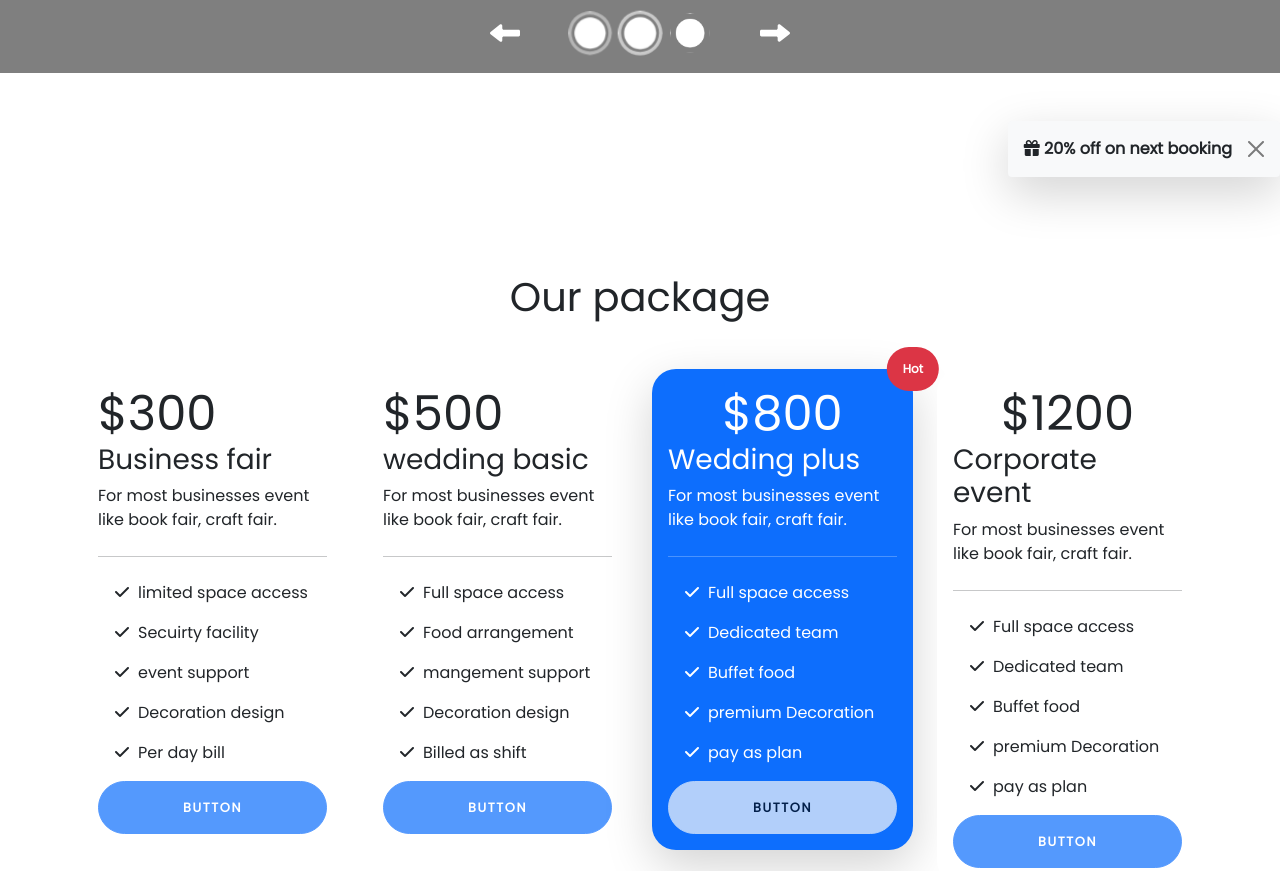
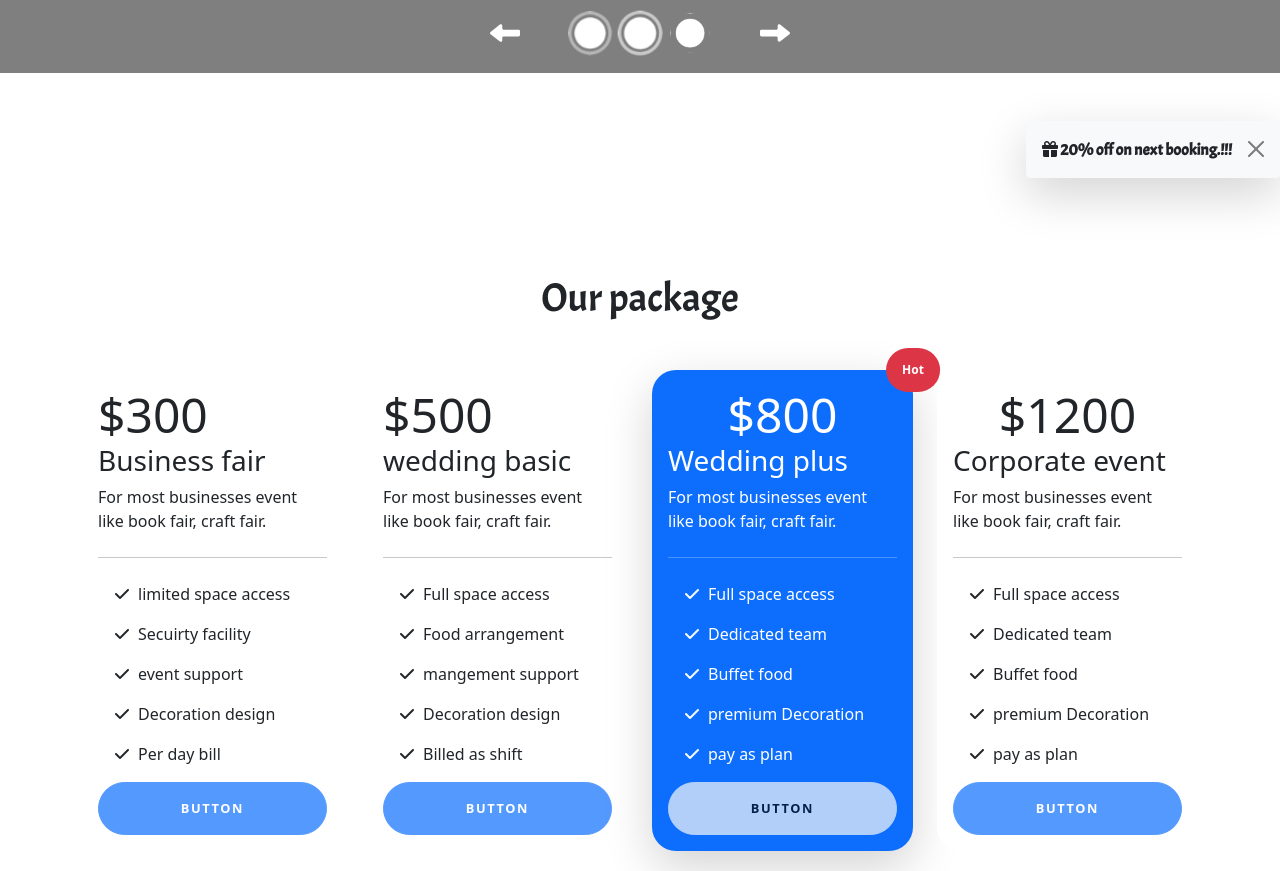
Before and after one commit to najmul-rusu/convention-center, a plain HTML site: page index.html in a window 1280 px wide. Shown: the part 811-1682 px from the top of the page. Drawn offline with nearby package versions, Linux system fonts and the light colour scheme.

Commit message:
font added

```diff
--- a/index.html
+++ b/index.html
@@ -119,7 +119,7 @@
         <div class="alert-popup d-sm-flex  d-lg-flex justify-content-end">
             <div class="text-dark alert  flex-sm-row bg-light text-secondary border-0 mb-5 mt-5  shadow-lg alert-warning alert-dismissible fade show"
                 role="alert">
-                <strong> <i class="fas fa-gift"></i> 20% off on next booking
+                <strong> <i class="fas fa-gift"></i> 20% off on next booking.!!!
                     <button type="button" class="btn-close" data-bs-dismiss="alert" aria-label="Close"></button>
                 </strong>
             </div><strong>
@@ -358,7 +358,7 @@
         <!--------------------
             Contact ------------------------>
         <section class="container my-5">
-            <h2 class="h1-responsive font-weight-bold text-center my-4">Contact us</h2>
+            <h1 class="h1-responsive text-center my-4">Contact us</h1>
             <p class="text-center w-responsive mx-auto mb-5">Do you have any questions? Please do not hesitate to
                 contact us directly. Our team will come back to you within
                 a matter of hours to help you.</p>
--- a/styles/style.css
+++ b/styles/style.css
@@ -1,11 +1,11 @@
 /*---------- fonts
 ---------------------- */
-@import url('https://fonts.googleapis.com/css2?family=Poppins&display=swap');
+@import url('https://fonts.googleapis.com/css2?family=Acme&display=swap');
 
 /*---------- common style
 --------------------------*/
-body{
-    font-family: 'Poppins', sans-serif;
+nav, strong, h1, footer{
+  font-family: 'Acme', sans-serif;
 }
 
 /*---------- Slider
@@ -35,6 +35,7 @@ body{
 	text-align: center;
 }
 .home .carousel-item h2{
+  font-family: 'Acme', sans-serif;
 	font-size: 50px;
 	color: #ffffff;
 	margin:0 0 10px;
```
